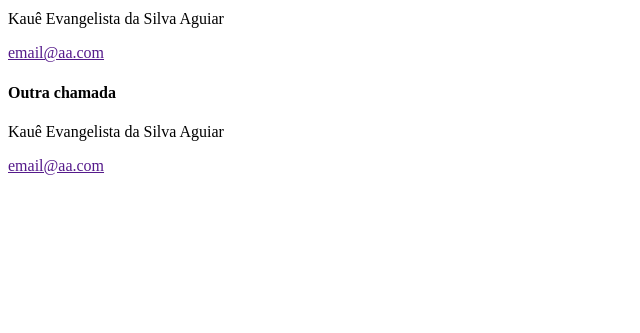
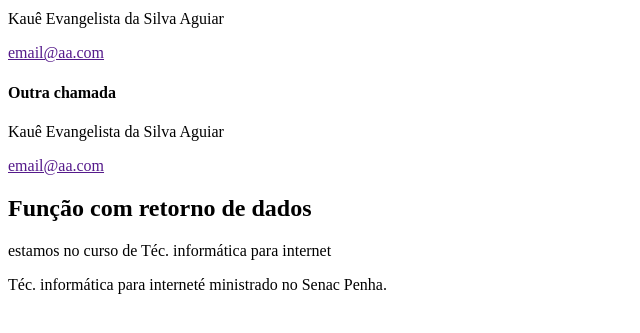
Before and after one commit to kaue-S/aulas-php, a PHP site: page /funcoes.php in a window 1280 px wide. Shown: the part 179-512 px from the top of the page, without its empty margins (0-640 px from the left). Run offline with PHP 8.4, Linux system fonts and the light colour scheme.

Commit message:
Update funcoes.php

```diff
--- a/exemplos/funcoes.php
+++ b/exemplos/funcoes.php
@@ -22,11 +22,24 @@
 
     <section>
         <h3>Chamada da sub-rotina/procedimento</h3>
+
         <?=dadosAutor()?>
+
         <article>
             <h4>Outra chamada</h4>
             <?=dadosAutor()?>
         </article>
     </section>
+
+    <h2>Função com retorno de dados</h2>
+
+    <?php
+        function dadosCurso(){
+            return "Téc. informática para internet";
+        }
+    ?>
+
+    <p>estamos no curso de <?=dadosCurso()?></p>
+    <p><?=dadosCurso()?>é ministrado no Senac Penha.</p>
 </body>
 </html>
```
